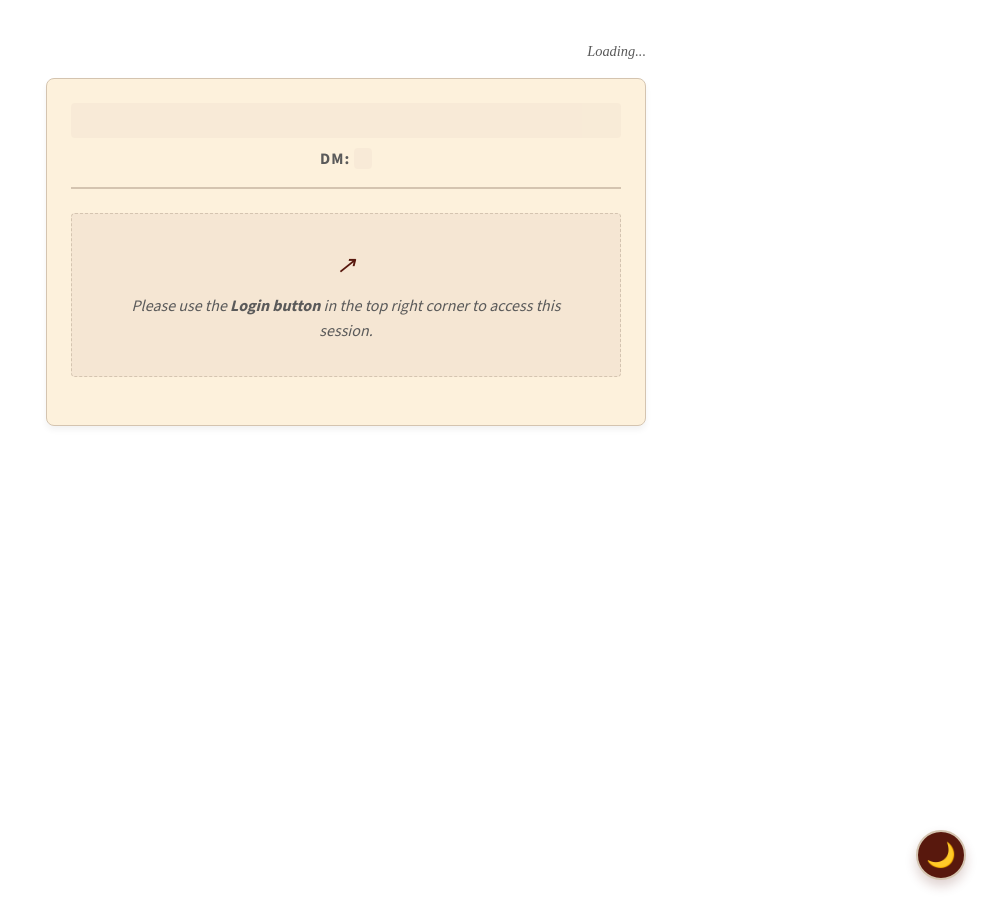
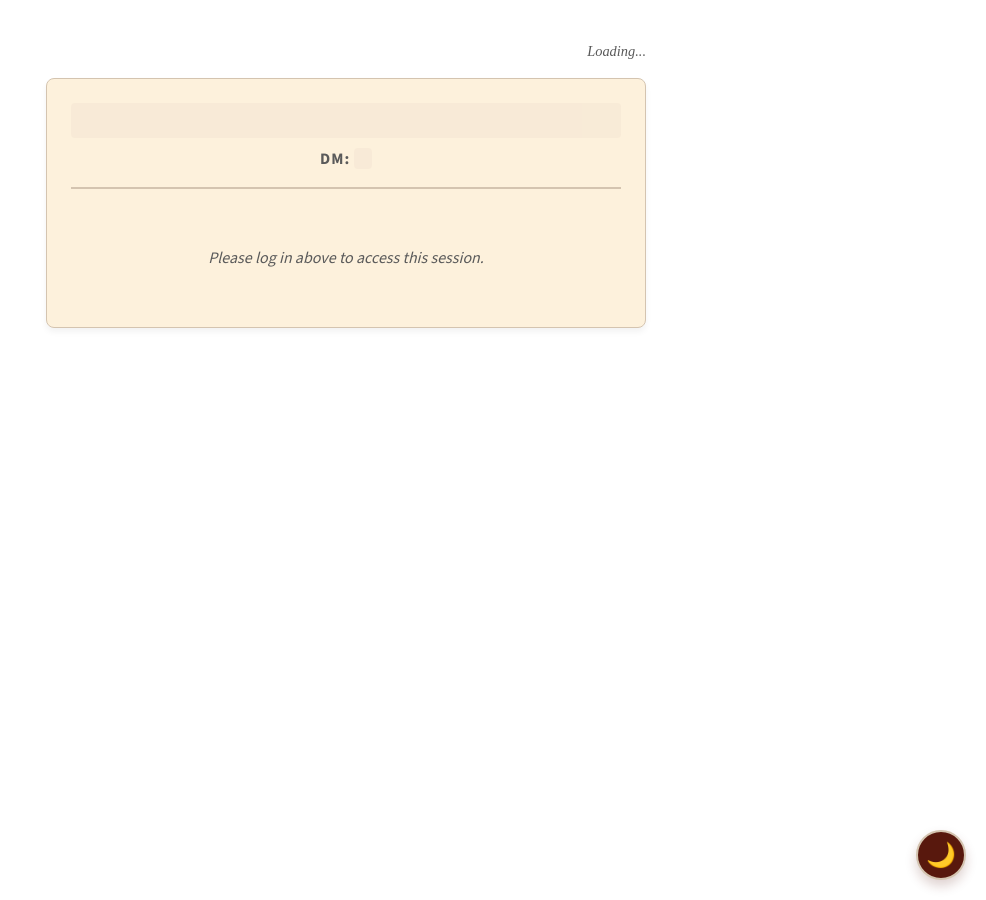
Before and after one commit to coconutswallow/Guides, a Jekyll site: the page built from dm-tool/player-entry.html, in a window 1280 px wide. Shown: the whole page, without its empty margins (294-1280 px from the left). Built offline with Jekyll 4.4.1, drawn with Linux system fonts in a browser that asks for light colours; some web fonts are replaced; a script that is not in the unit is left out; some of the changed lines change nothing that is shown.

Commit message:
Update player-entry.html

```diff
--- a/dm-tool/player-entry.html
+++ b/dm-tool/player-entry.html
@@ -33,7 +33,6 @@
             position: relative;
         }
 
-        /* Positions the auth header cleanly above the card */
         .auth-header-container {
             display: flex;
             justify-content: flex-end;
@@ -64,24 +63,12 @@
             letter-spacing: 1px;
         }
 
-        /* Instruction box styling (replaces the second button) */
-        .login-instruction {
+        /* Message shown when not logged in */
+        #guest-message {
             text-align: center;
             color: var(--color-text-secondary);
-            margin-bottom: 1.5rem;
             padding: 2rem;
-            background: var(--color-bg-medium);
-            border: 1px dashed var(--color-border);
-            border-radius: 4px;
             font-style: italic;
-        }
-
-        /* Arrow to point towards the auth header */
-        .login-arrow {
-            font-size: 1.5rem;
-            display: block;
-            margin-bottom: 0.5rem;
-            color: var(--color-primary);
         }
 
         .hidden { display: none !important; }
@@ -117,11 +104,8 @@
                 <div class="dm-name">DM: <span id="display-dm-name" class="skeleton">...</span></div>
             </div>
 
-            <div id="login-section">
-                <div class="login-instruction">
-                    <span class="login-arrow">↗</span>
-                    Please use the <strong>Login button</strong> in the top right corner to access this session.
-                </div>
+            <div id="guest-message">
+                Please log in above to access this session.
             </div>
 
             <div id="form-section" class="hidden">
@@ -134,7 +118,7 @@
                     <input type="hidden" id="p-discord-id">
 
                     <div style="text-align: center; margin-bottom: 1rem; font-size: 0.9em; color: var(--color-primary);">
-                        Playing as: <strong id="current-player-display">Guest</strong>
+                        Playing as: <strong id="current-player-display">Loading...</strong>
                     </div>
 
                     <div id="tab-character" class="tab-content">
@@ -195,7 +179,8 @@
 <script type="module">
     import { supabase } from "{{ '/assets/js/supabaseClient.js' | relative_url }}";
 
-    // 0. PATCH AUTH LOGIN (Preserves Session ID)
+    // 0. PATCH AUTH LOGIN (Preserves Session ID in URL)
+    // Overrides the default login to ensure we return to this specific session page
     const patchLogin = () => {
         if(window.authManager) {
             window.authManager.login = async function() {
@@ -234,34 +219,48 @@
     });
 
     // 2. PAGE AUTH HOOK
-    window.handlePageAuth = function(user) {
-        const loginSection = document.getElementById('login-section');
+    // This is called automatically by auth-header.html / auth-manager.js
+    window.handlePageAuth = async function(user) {
+        const guestMsg = document.getElementById('guest-message');
         const formSection = document.getElementById('form-section');
         const currentPlayer = document.getElementById('current-player-display');
+        const discordIdInput = document.getElementById('p-discord-id');
 
         if (user) {
-            // RETRY FETCH: Now that we have a token, RLS should allow us to read
+            // A. Authenticated: Fetch Session Data
             fetchSessionMetadata();
 
-            // ROBUST DISCORD ID EXTRACTION
-            // We search the identities array to find the one from 'discord'
-            const discordIdentity = user.identities?.find(i => i.provider === 'discord');
-            // Fallback to metadata if necessary, but identity.id is the true provider ID
-            const discordId = discordIdentity ? discordIdentity.id : user.user_metadata.provider_id;
+            // B. Identity Verification: Query discord_users table
+            try {
+                const { data: userData, error: userError } = await supabase
+                    .from('discord_users')
+                    .select('discord_id, display_name')
+                    .eq('user_id', user.id)
+                    .single();
 
-            const discordName = user.user_metadata.full_name || "Adventurer";
+                if (userError || !userData) {
+                    console.error("Identity Error:", userError);
+                    currentPlayer.textContent = "Error loading Identity";
+                    return;
+                }
 
-            if (discordId) {
-                currentPlayer.textContent = `${discordName} (Verified)`;
-                loadPlayerData(discordId);
-            } else {
-                alert("Error: Could not verify Discord Identity.");
+                // C. Update UI with Database Identity
+                currentPlayer.textContent = `${userData.display_name} (Verified)`;
+                discordIdInput.value = userData.discord_id;
+
+                // D. Load existing player data for this session
+                loadPlayerData(userData.discord_id);
+
+                // Toggle Views
+                guestMsg.classList.add('hidden');
+                formSection.classList.remove('hidden');
+
+            } catch (err) {
+                console.error("Auth Logic Error:", err);
             }
-
-            loginSection.classList.add('hidden');
-            formSection.classList.remove('hidden');
         } else {
-            loginSection.classList.remove('hidden');
+            // Guest Mode
+            guestMsg.classList.remove('hidden');
             formSection.classList.add('hidden');
         }
     };
@@ -277,20 +276,15 @@
     };
 
     if (!sessionId) {
-        ui.sessionName.textContent = "Error";
+        ui.sessionName.textContent = "Error: No Session ID";
         ui.sessionName.classList.remove('skeleton');
         ui.sessionName.style.color = "var(--palette-alert-danger-action)";
-        document.querySelector('.card').innerHTML += "<h3 style='text-align:center; color:red'>No Session ID provided.</h3>";
-        throw new Error("No Session ID");
     }
 
-    (async function init() {
-        await fetchSessionMetadata();
-    })();
-
+    // 4. DATA FUNCTIONS
     async function fetchSessionMetadata() {
+        if(!sessionId) return;
         try {
-            // Try to fetch session data
             const { data: session, error: sErr } = await supabase
                 .from('session_logs')
                 .select('title, user_id')
@@ -299,12 +293,12 @@
 
             if (sErr || !session) throw sErr;
 
-            // SUCCESS: Populate Data
             ui.sessionName.textContent = session.title;
             ui.sessionName.style.color = "";
             ui.sessionName.style.fontStyle = "";
 
             if (session.user_id) {
+                // Fetch DM Name from discord_users
                 const { data: dm } = await supabase
                     .from('discord_users')
                     .select('display_name')
@@ -317,21 +311,15 @@
             }
 
         } catch (err) {
-            // ERROR / RLS BLOCK: Show Login Prompt gracefully
-            ui.sessionName.textContent = "Login to View Session Details";
-            ui.sessionName.style.color = "var(--color-text-secondary)";
-            ui.sessionName.style.fontStyle = "italic";
-
-            ui.dmName.textContent = "---";
+            console.warn("Session Fetch Error (likely RLS before login):", err.message);
         } finally {
-            // Always remove skeleton so whatever text we set is visible
             ui.sessionName.classList.remove('skeleton');
             ui.dmName.classList.remove('skeleton');
         }
     }
 
     async function loadPlayerData(discordId) {
-        document.getElementById('p-discord-id').value = discordId;
+        if(!sessionId || !discordId) return;
 
         try {
             const { data, error } = await supabase
@@ -345,7 +333,7 @@
                 populateForm(data.payload);
             }
         } catch (err) {
-            console.error("Load Error", err);
+            console.error("Load Player Data Error", err);
         }
     }
 
@@ -363,7 +351,7 @@
         const discordId = document.getElementById('p-discord-id').value;
 
         if (!discordId) {
-            alert("Error: Missing Discord ID. Please refresh and log in again.");
+            alert("Error: Missing verified identity. Please refresh.");
             return;
         }
 
```
